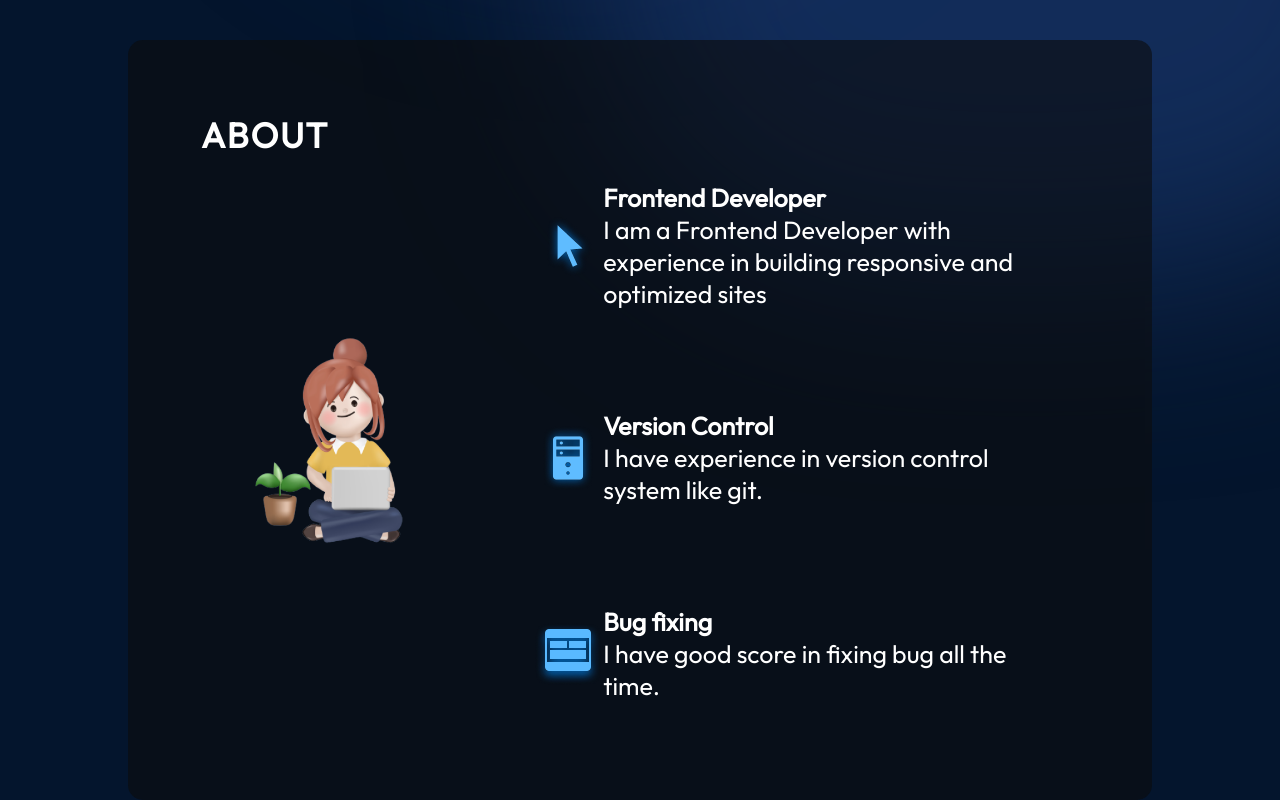
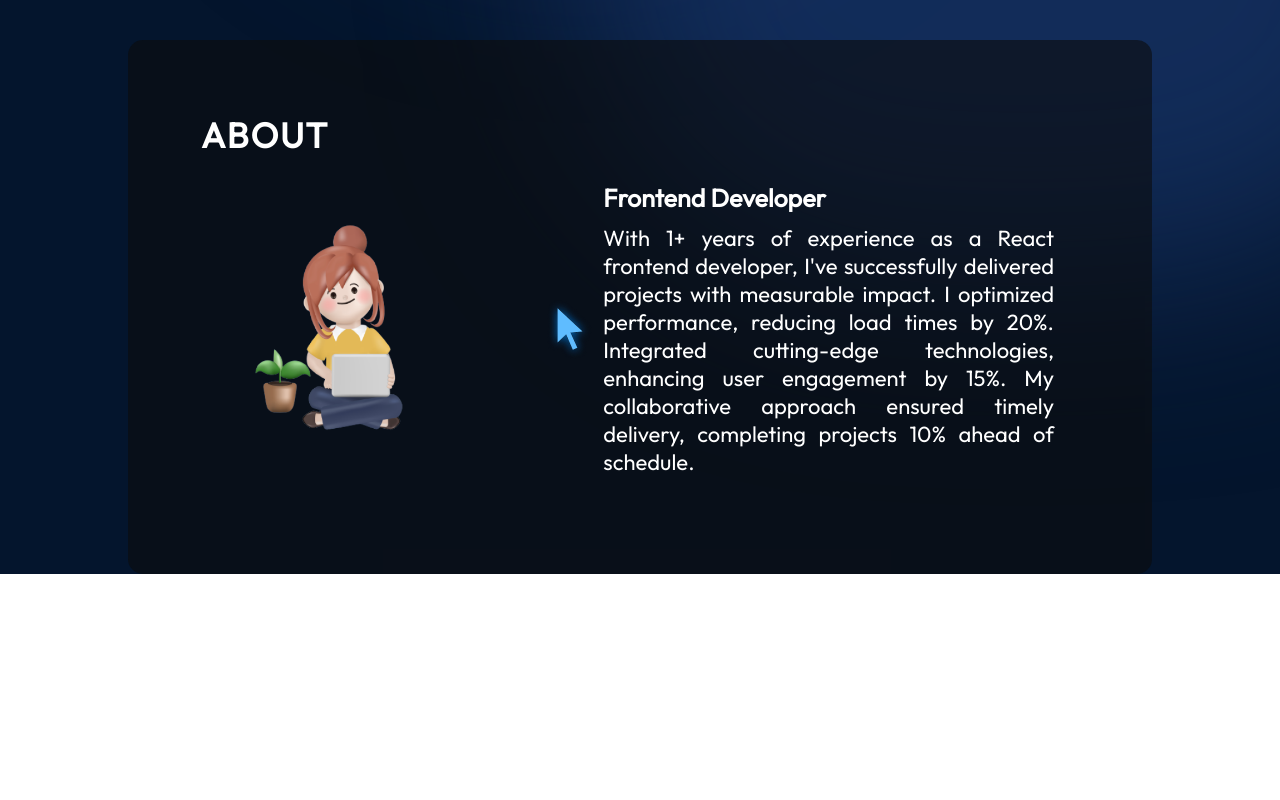
Before and after one commit to Vivek-aDev/vivek-portfolio, a React (Vite) app: page / in a window 1280 px wide. Shown: the part 764-1564 px from the top of the page. After the commit the page ends 1338 px from the top, so only its background shows below. Built offline with nearby package versions, Linux system fonts and the light colour scheme.

Commit message:
add: about section

```diff
--- a/src/components/About/About.jsx
+++ b/src/components/About/About.jsx
@@ -1,10 +1,10 @@
-import styles from './About.module.css'
+import styles from "./About.module.css";
 
 import { getImageUrl } from "../../utils";
 
 export const About = () => {
   return (
-    <section className={styles.container} id='about'>
+    <section className={styles.container} id="about">
       <h2 className={styles.title}>About</h2>
       <div className={styles.content}>
         <img
@@ -18,12 +18,16 @@ export const About = () => {
             <div className={styles.aboutItemText}>
               <h3>Frontend Developer</h3>
               <p>
-                I am a Frontend Developer with experience in building responsive
-                and optimized sites
+                With 1+ years of experience as a React frontend developer, I&apos;ve
+                successfully delivered projects with measurable impact. I
+                optimized performance, reducing load times by 20%. Integrated
+                cutting-edge technologies, enhancing user engagement by 15%. My
+                collaborative approach ensured timely delivery, completing
+                projects 10% ahead of schedule.
               </p>
             </div>
           </li>
-          <li className={styles.aboutItem}>
+          {/* <li className={styles.aboutItem}>
             <img src={getImageUrl('about/serverIcon.png')} alt="server icon" />
             <div className={styles.aboutItemText}>
                 <h3>Version Control</h3>
@@ -36,7 +40,7 @@ export const About = () => {
                 <h3>Bug fixing</h3>
                 <p>I have good score in fixing bug all the time.</p>
             </div>
-          </li>
+          </li> */}
         </ul>
       </div>
     </section>
--- a/src/components/About/About.module.css
+++ b/src/components/About/About.module.css
@@ -60,10 +60,12 @@
 .aboutItem h3{
     font-size: 25px;
     font-weight: 600;
+    margin-bottom: 10px;
 }
 
 .aboutItem p{
-    font-size: 25px;
+    font-size: 22px;
+    text-align: justify;
 }
 
 
--- a/src/components/Hero/Hero.jsx
+++ b/src/components/Hero/Hero.jsx
@@ -9,7 +9,7 @@ export const Hero = () => {
         <h1 className={styles.title}>Hi, I am Vivek</h1>
         <p className={styles.description}>
           I am a frontend Developer with 1 year plus experience in React and
-          NodeJs. React out if you want to hire!
+          NodeJs. Let&apos;s build impactful solutions together!
         </p>
         <a
           href="mailto: vivekananda.work2022@gmail.com"
--- a/src/components/Hero/Hero.module.css
+++ b/src/components/Hero/Hero.module.css
@@ -53,7 +53,6 @@
 .heroImg{
     width: 50%;
     z-index: 1;
-
     animation-name: floating;
     animation-duration: 3s;
     animation-iteration-count: infinite;
```
